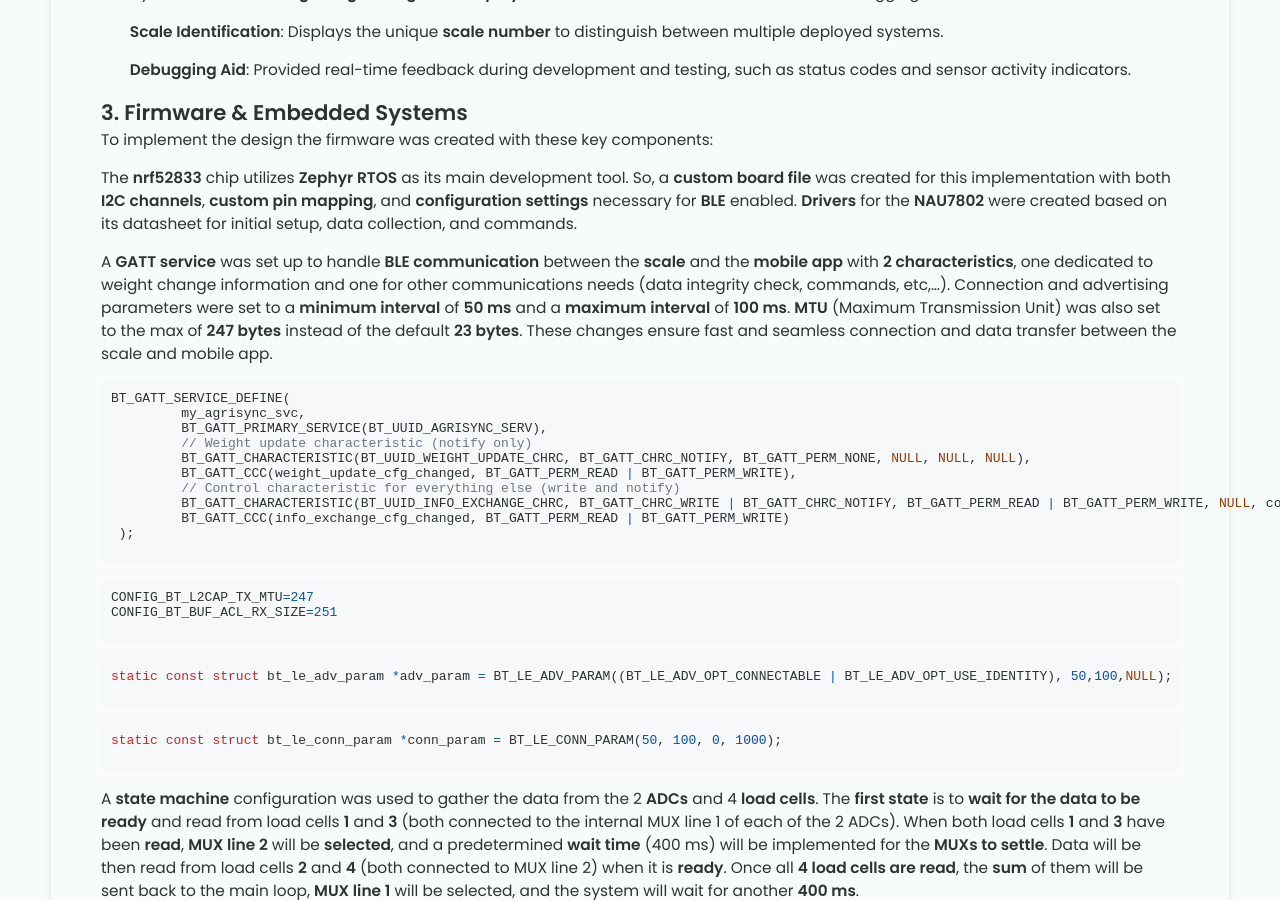
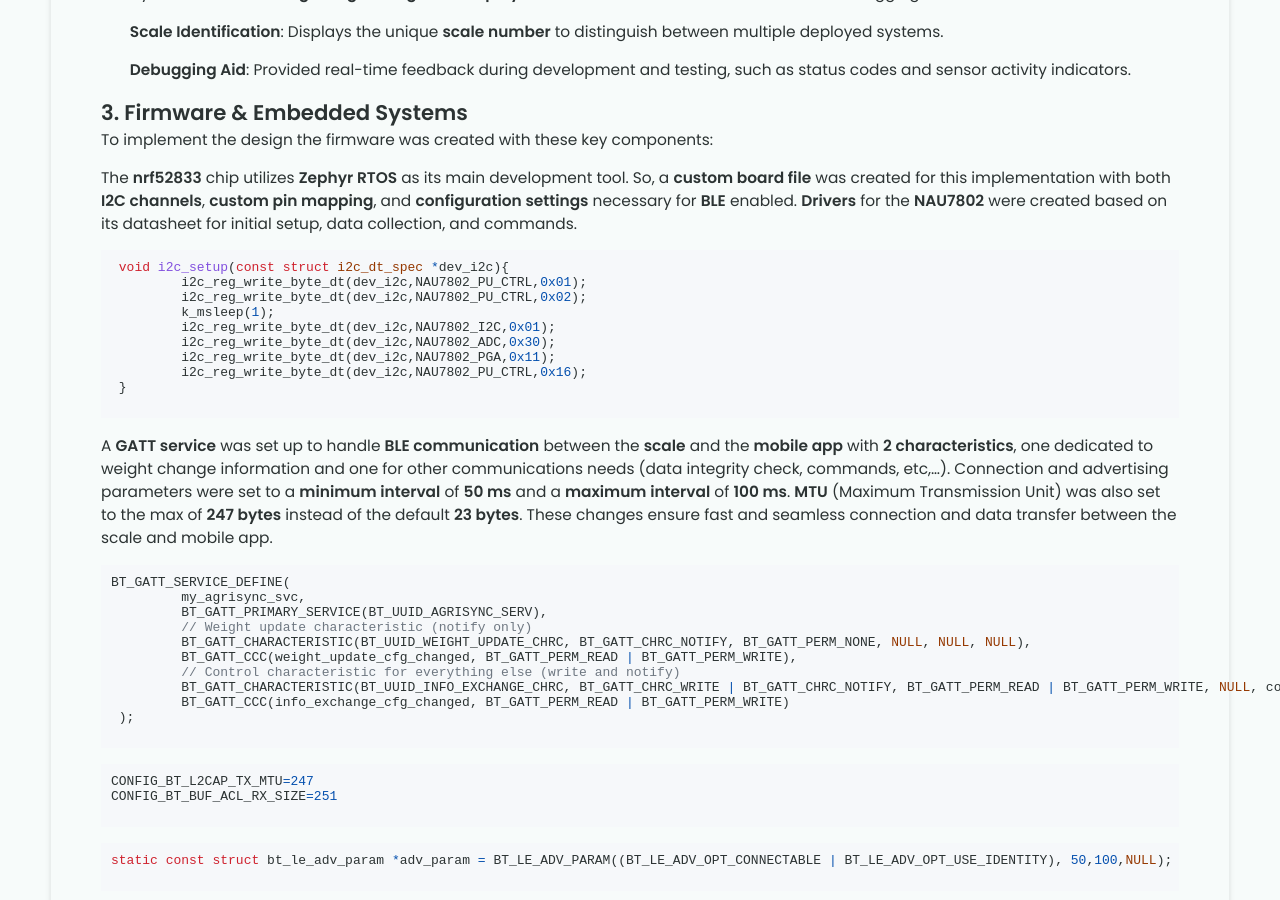
Before and after one commit to DanielNG0309/DanielNG0309.github.io, a Jekyll site: the page built from _projects/Agrisync/index.md, in a window 1280 px wide and 900 px high, scrolled down 3462 px. Built offline with Jekyll 4.4.1, drawn with Linux system fonts in a browser that asks for light colours.

Commit message:
code blocks

````diff
--- a/_projects/Agrisync/index.md
+++ b/_projects/Agrisync/index.md
@@ -127,6 +127,18 @@ The system includes a **single-digit 7-segment display** used for scale identifi
 To implement the design the firmware was created with these key components:
 
 The **nrf52833** chip utilizes **Zephyr RTOS** as its main development tool. So, a **custom board file** was created for this implementation with both **I2C channels**, **custom pin mapping**, and **configuration settings** necessary for **BLE** enabled. **Drivers** for the **NAU7802** were created based on its datasheet for initial setup, data collection, and commands.
+
+```c++
+ void i2c_setup(const struct i2c_dt_spec *dev_i2c){
+	 i2c_reg_write_byte_dt(dev_i2c,NAU7802_PU_CTRL,0x01);
+	 i2c_reg_write_byte_dt(dev_i2c,NAU7802_PU_CTRL,0x02);
+	 k_msleep(1);
+	 i2c_reg_write_byte_dt(dev_i2c,NAU7802_I2C,0x01);
+	 i2c_reg_write_byte_dt(dev_i2c,NAU7802_ADC,0x30);
+	 i2c_reg_write_byte_dt(dev_i2c,NAU7802_PGA,0x11);
+	 i2c_reg_write_byte_dt(dev_i2c,NAU7802_PU_CTRL,0x16);
+ }
+```
 
 A **GATT service** was set up to handle **BLE communication** between the **scale** and the **mobile app** with **2 characteristics**, one dedicated to weight change information and one for other communications needs (data integrity check, commands, etc,...). Connection and advertising parameters were set to a **minimum interval** of **50 ms** and a **maximum interval** of **100 ms**. **MTU** (Maximum Transmission Unit) was also set to the max of **247 bytes** instead of the default **23 bytes**. These changes ensure fast and seamless connection and data transfer between the scale and mobile app.
 
````
